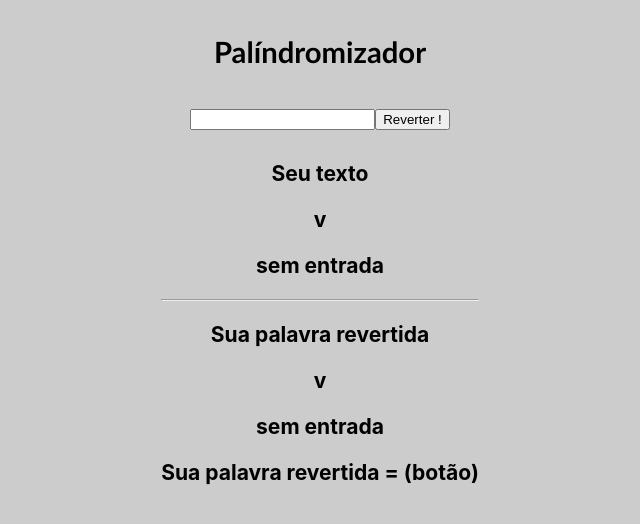
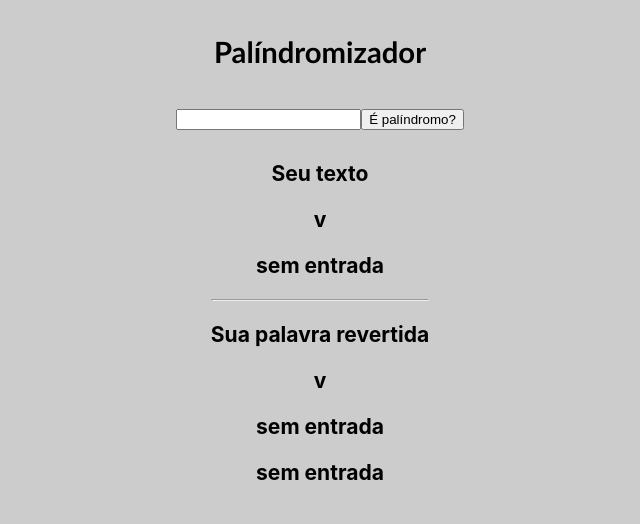
Before and after one commit to Adrian-Rabelo/palindromizador, a React (Create React App) app: page / in a window 1280 px wide. Shown: the top 524 px of the page, without its empty margins (320-960 px from the left). Built offline with nearby package versions, Linux system fonts and the light colour scheme.

Commit message:
alterando botao e codigo mais legível

```diff
--- a/src/App.js
+++ b/src/App.js
@@ -1,16 +1,19 @@
 import React, { useState } from "react";
 import "./App.css";
-import Numero from "./components/Numero.js";
-import PalavraRevertida from "./components/PalavraRevertida";
 
 export default function App() {
     let [input, setInput] = useState("");
     let [revertida, setRevertida] = useState("");
+    let [isPalindrome, setIsPalindrome] = useState("");
     const checkInput = () => {
         return input === "" ? "sem entrada" : input;
     };
     const checkRevertida = () => {
-        return input === "" ? "sem entrada" : reverterPalavra(input);
+        return revertida === "" ? "sem entrada" : revertida;
+    };
+
+    const checkPalindrome = () => {
+        return isPalindrome === "" ? "sem entrada" : isPalindrome;
     };
     function reverterPalavra(palavra) {
         return palavra.split("").reverse().join("");
@@ -25,14 +28,27 @@ export default function App() {
                         <input
                             type="text"
                             id="texto"
-                            onChange={(event) => setInput(event.target.value)}
+                            onChange={(event) => {
+                                setInput(event.target.value);
+                                setRevertida(
+                                    reverterPalavra(event.target.value),
+                                );
+                            }}
                         />
                         <button
                             onMouseDown={() => {
-                                setRevertida(reverterPalavra(input));
+                                if (revertida === input) {
+                                    setIsPalindrome(
+                                        "Sua palavra é um palíndromo",
+                                    );
+                                } else {
+                                    setIsPalindrome(
+                                        "Sua palavra NÃO é um palíndromo",
+                                    );
+                                }
                             }}
                             className="reverter">
-                            Reverter !
+                            É palíndromo?
                         </button>
                     </div>
                 </section>
@@ -48,11 +64,7 @@ export default function App() {
                             <div className="input2">
                                 <p>{checkRevertida()} </p>
                             </div>
-                            <div>
-                                <PalavraRevertida
-                                    palavraRevertida={revertida}
-                                />
-                            </div>
+                            <div>{checkPalindrome()}</div>
                         </h1>
                     </div>
                 </section>
```
